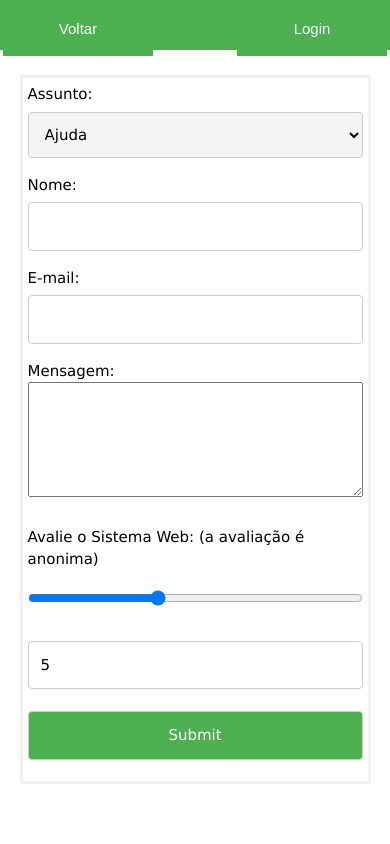
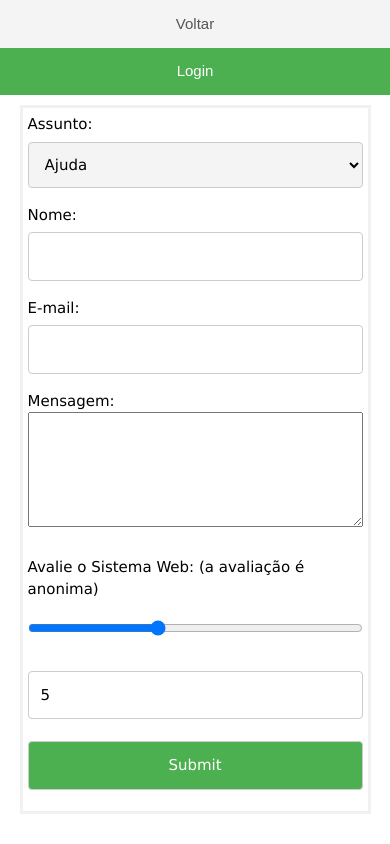
Before and after one commit to marcos-troia/projeto_AA, a PHP site: page /contado.php in a window 390 px wide. Run offline with PHP 8.4, Linux system fonts and the light colour scheme.

Commit message:
Atualizações de Bugs
atualização nos menus iniciais;
05/02

```diff
--- a/estilo_contado.css
+++ b/estilo_contado.css
@@ -30,7 +30,6 @@ color: white;
 }
 
 nav {
-border: 3px solid #4CAF50;
 width: 100%;
 height: 50px;
 background-color: #4CAF50;
@@ -39,7 +38,6 @@ font-family: 'Arial';
 
 ul {
   list-style: none;
-  position: relative;
 }
 
 li {
@@ -55,7 +53,7 @@ li:nth-child(2){ /* seletor */
 }
 
 a {
-padding: 15px;
+padding: 12.5px;
 display: block;
 text-decoration: none;
 text-align: center;
@@ -68,8 +66,13 @@ background-color: #f4f4f4;
 color: #555;
 }
 
-@media screen and (max-width: 500px){
+@media screen and (max-width: 1000px){
   form {
+    margin-top: 55px;
     width: 90%;
   }
+
+  ul li {
+    width: 100%;
+  }
 }
--- a/home.php
+++ b/home.php
@@ -62,8 +62,8 @@
 		<div id="engloba">
 			<div id="galeria">
 				<img class="foto" src="img/022.jpg" width="718px" height="408px">
-				<img class="foto" src="img/02.jpg">
-				<img class="foto" src="img/03.jpg">
+				<img class="foto" src="img/foto006.jpg" width="718px" height="408px">
+				<img class="foto" src="img/foto005.jpg" width="718px" height="408px">
 			</div>
 		</div>
 	</article>
```
